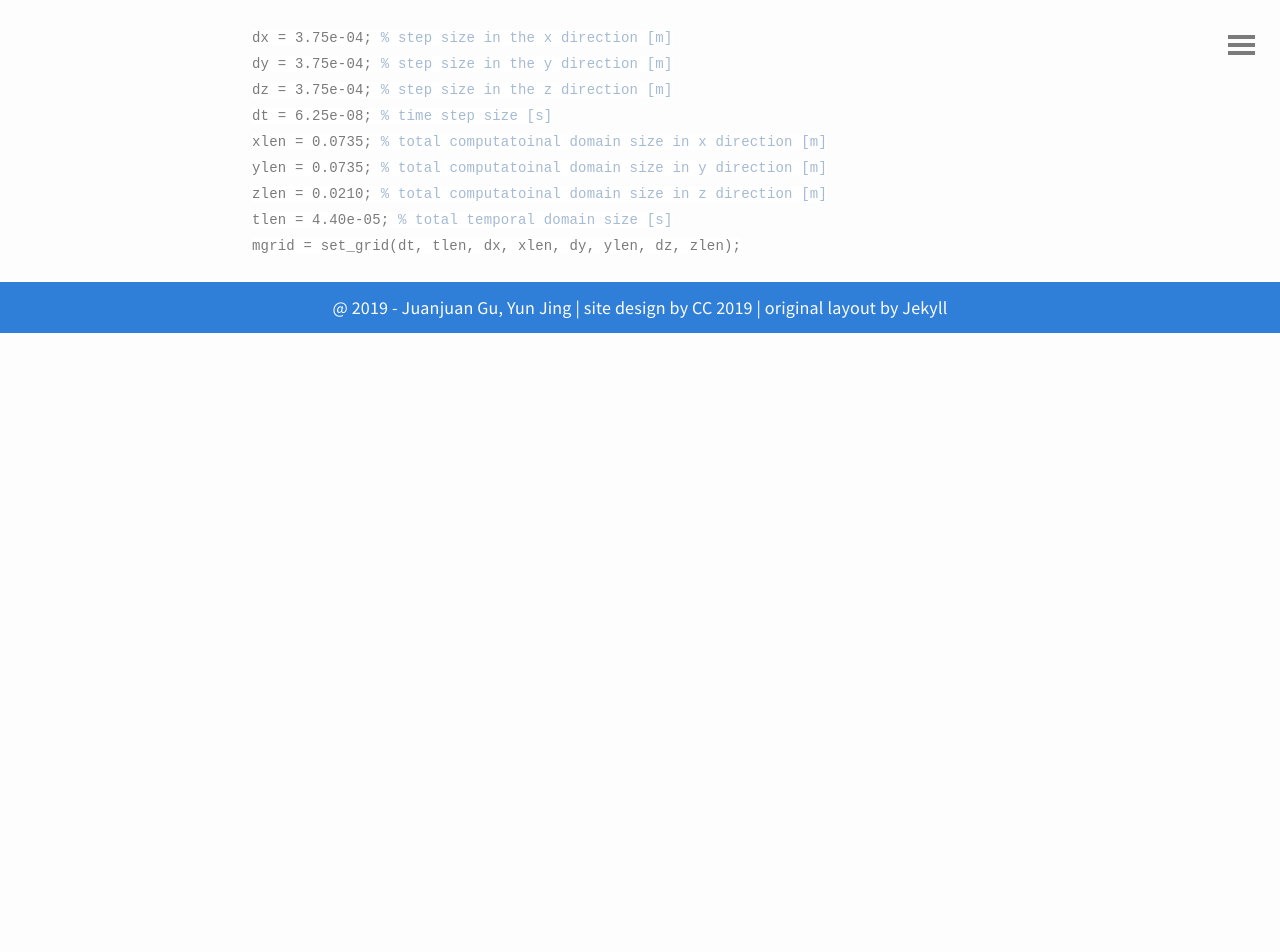
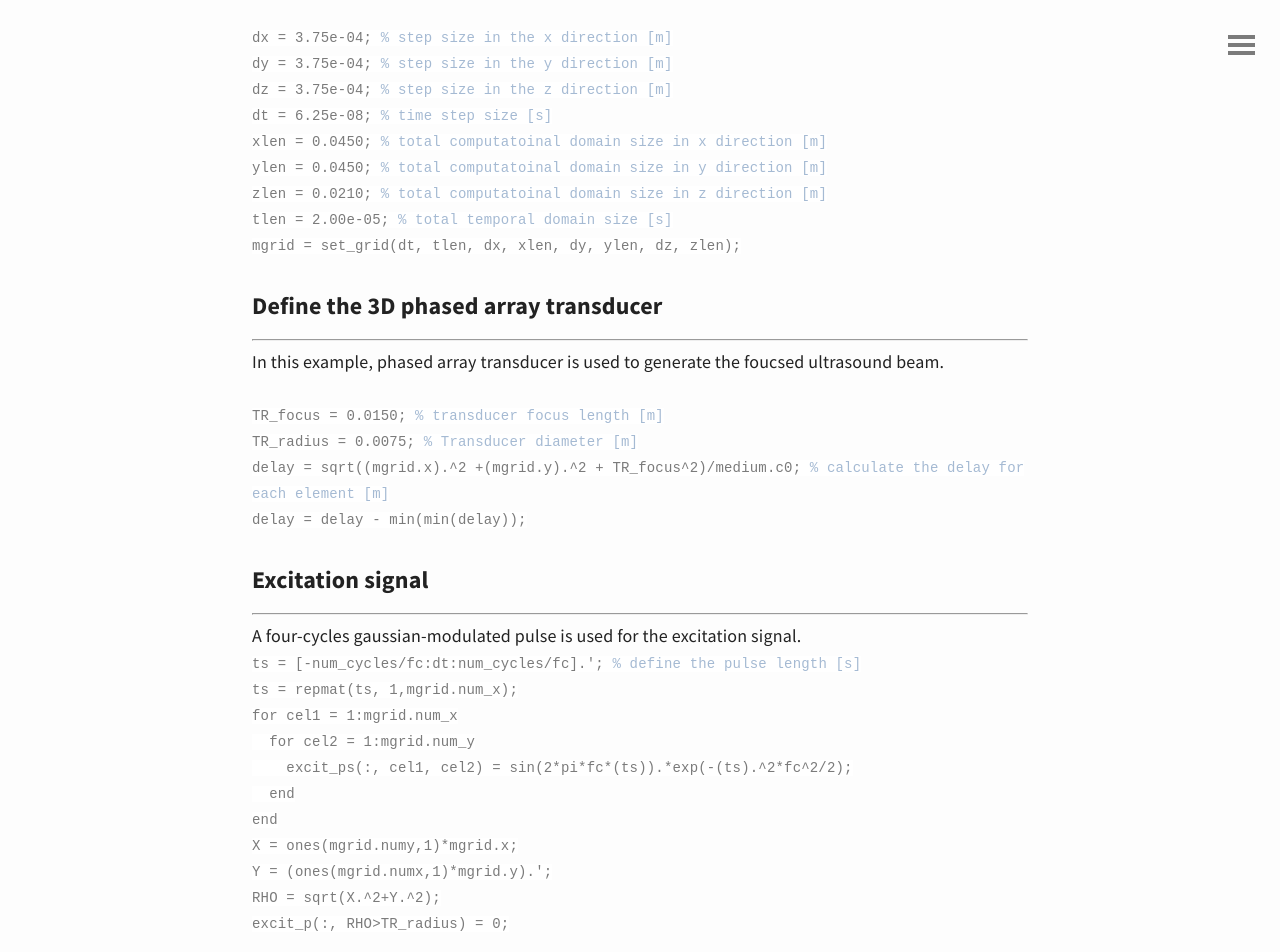
Before and after one commit to m-SOUND/mSOUND, a Jekyll site: the page built from _posts/2019-02-19-Generate_the_3D_focused_ultrasound_beam_with_phased_array.html, in a window 1280 px wide and 1400 px high, scrolled down 583 px. Shown: the top 952 px of the window. Built offline with Jekyll 4.4.1, drawn with Linux system fonts in a browser that asks for light colours; before the commit the page ends 916 px from its top, so only the background shows below that; some of the changed text lies outside the part shown.

Commit message:
Update 2019-02-19-Generate_the_3D_focused_ultrasound_beam_with_phased_array.html

```diff
--- a/_posts/2019-02-19-Generate_the_3D_focused_ultrasound_beam_with_phased_array.html
+++ b/_posts/2019-02-19-Generate_the_3D_focused_ultrasound_beam_with_phased_array.html
@@ -18,11 +18,76 @@ title: Generate the 3D focused ultrasound beam with a phased array
 <br>dz = 3.75e-04;         <font color="#a5bad3"> %  step size in the z direction [m]</font>
 <br>dt = 6.25e-08;         <font color="#a5bad3"> %  time step size [s]</font>
 
-<br>xlen = 0.0735;         <font color="#a5bad3"> % total computatoinal domain size in x direction [m]</font>
-<br>ylen = 0.0735;         <font color="#a5bad3"> % total computatoinal domain size in y direction [m]</font>
+<br>xlen = 0.0450;         <font color="#a5bad3"> % total computatoinal domain size in x direction [m]</font>
+<br>ylen = 0.0450;         <font color="#a5bad3"> % total computatoinal domain size in y direction [m]</font>
 <br>zlen = 0.0210;         <font color="#a5bad3"> % total computatoinal domain size in z direction [m]</font>
-<br>tlen = 4.40e-05;       <font color="#a5bad3"> % total temporal domain size [s]</font>
+<br>tlen = 2.00e-05;       <font color="#a5bad3"> % total temporal domain size [s]</font>
 <br>mgrid = set_grid(dt, tlen, dx, xlen, dy, ylen, dz, zlen);
 </code>
  <br>
 </p>
+
+
+<!---define the 3D phased array transducer--->
+<h6>Define the 3D phased array transducer</h6>
+<hr>
+<p>
+ In this example, phased array transducer is used to generate the foucsed ultrasound beam.
+<code>
+<br>
+<br>TR_focus  = 0.0150;      <font color="#a5bad3"> % transducer focus length [m]</font>
+<br>TR_radius = 0.0075;      <font color="#a5bad3"> % Transducer diameter [m]</font>
+<br>delay = sqrt((mgrid.x).^2 +(mgrid.y).^2 + TR_focus^2)/medium.c0; <font color="#a5bad3"> % calculate the delay for each element [m]</font>
+<br>delay = delay - min(min(delay));
+<br>
+</code>
+</p>
+
+
+<!---Excitation signal--->
+<h6>Excitation signal</h6>
+<hr>
+<p>
+A four-cycles gaussian-modulated pulse is used for the excitation signal.
+<code>
+<br>ts = [-num_cycles/fc:dt:num_cycles/fc].';<font color="#a5bad3"> % define the pulse length [s]</font>
+<br>ts = repmat(ts, 1,mgrid.num_x);
+<br>for cel1 = 1:mgrid.num_x
+<br> &nbsp;&nbsp;for cel2 = 1:mgrid.num_y
+<br>&nbsp;&nbsp;&nbsp;&nbsp;excit_ps(:, cel1, cel2) = sin(2*pi*fc*(ts)).*exp(-(ts).^2*fc^2/2);
+<br> &nbsp;&nbsp;end
+<br> end
+<br>X = ones(mgrid.numy,1)*mgrid.x;
+<br>Y = (ones(mgrid.numx,1)*mgrid.y).';
+<br>RHO = sqrt(X.^2+Y.^2);
+<br>excit_p(:, RHO>TR_radius) = 0;
+</code>
+ </p>
+
+<!---Define the medium--->
+<h6>Define the medium</h6>
+<p>
+Define the homogeneous medium.
+ <code>
+  <br>
+  <br>medium.c    = 1500;       <font color="#a5bad3">% speed of sound [m/s]</font>
+  <br>medium.rho  = 1000;       <font color="#a5bad3">% density [kg/m^3]</font>
+  <br>medium.beta = 0;          <font color="#a5bad3">% nonlinear coefficient </font>
+  <br>medium.ca   = 0;          <font color="#a5bad3">% attenuation coefficient [dB/(MHz^y cm)] </font>
+  <br>medium.cb   = 2.0;        <font color="#a5bad3">% power law exponent</font>
+ </code>
+ </p>
+
+<!--3D forward Simulation--->
+<h6>3D forward simulation</h6>
+<p>
+ Transient pressure field results are calculated with the 3D forward simulation function <a href="/mSOUND/functions">Forward3D</a>.
+ Pressure field generated with the phased array transducer is shown in the figure below.
+<code>
+  <br>
+<br> p_total = Forward3D(mgrid, medium, excit_p);
+  <br>
+ </code>
+ <br>
+   <img src="/mSOUND/img/phased_array_3D.jpg" alt="Pressure field generated with the phased array">
+ </p>
```
